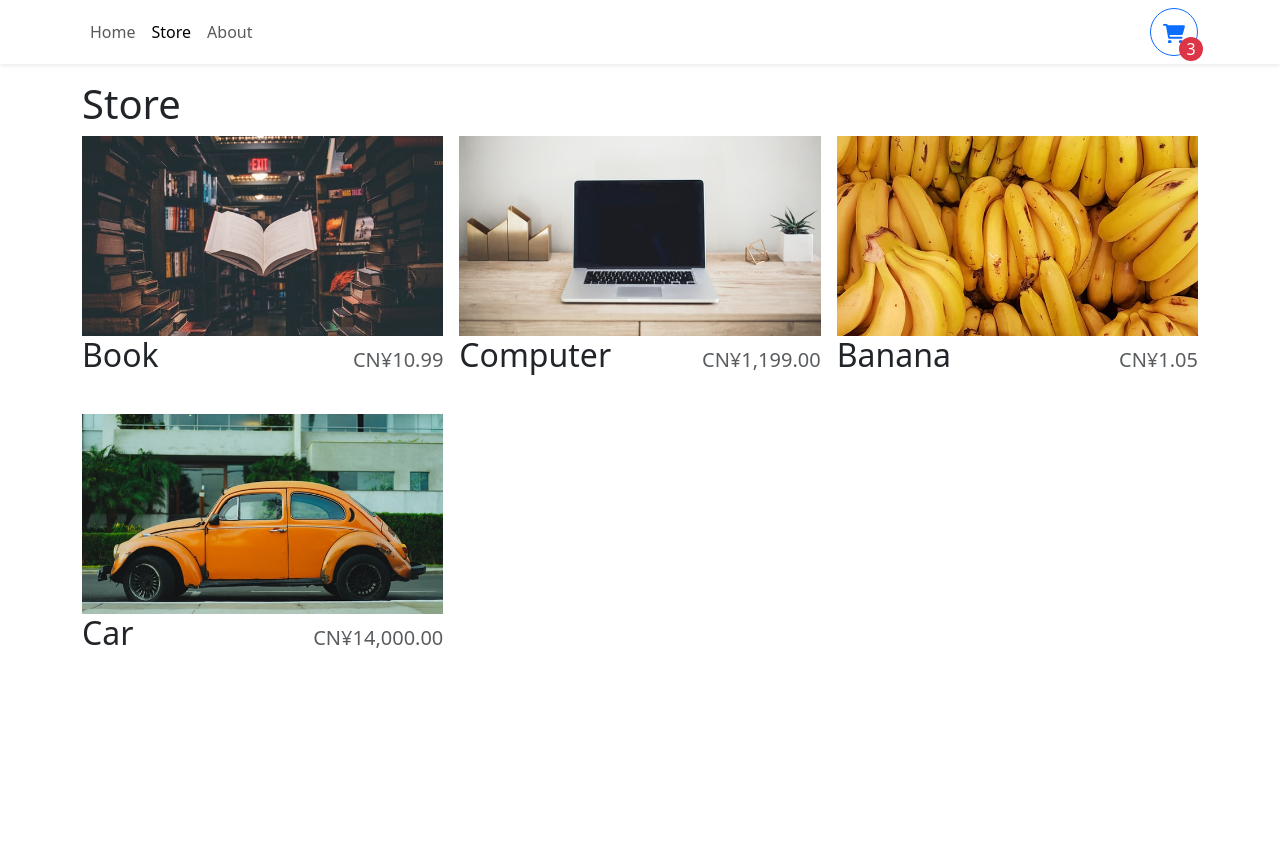
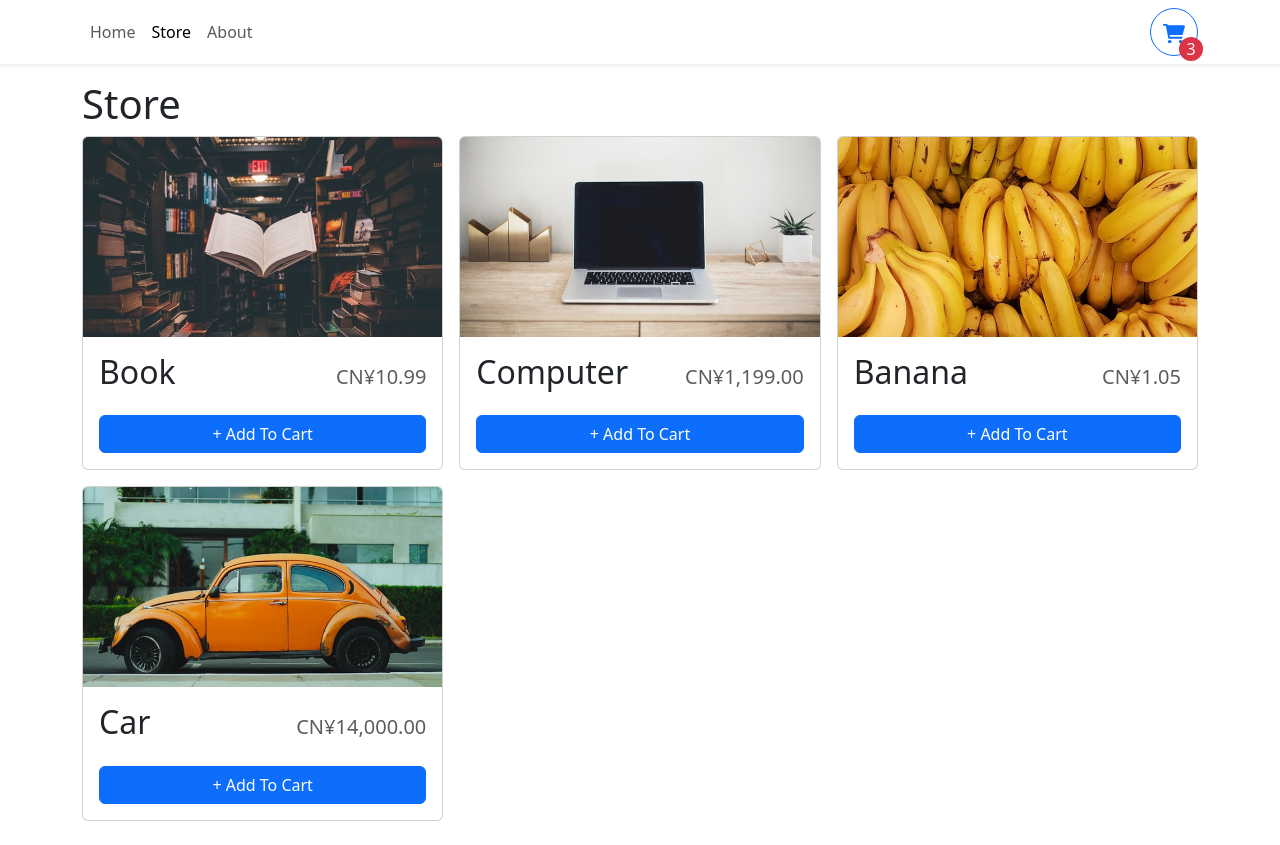
Before and after one commit to myreacts/How-To-Create-An-Advanced-Shopping-Cart-With-React-and-TypeScript, a React (Vite) app: page /store in a window 1280 px wide. Before the commit the page ends 800 px from the top, so only its background shows below. Built offline with nearby package versions, Linux system fonts and the light colour scheme.

Commit message:
feat: 购物车商品数量修改
Signed-off-by: baizhi958216 <1475289190@qq.com>

```diff
--- a/src/App.tsx
+++ b/src/App.tsx
@@ -4,10 +4,11 @@
 import Store from "./pages/Store";
 import About from "./pages/About";
 import { Navbar } from "./components/Navbar";
+import { ShoppingCartProvider } from "./content/ShoppingCartContext";
 
 function App() {
   return (
-    <>
+    <ShoppingCartProvider>
       <Navbar />
       <Container className="mb-4">
         <Routes>
@@ -16,7 +17,7 @@
           <Route path="/about" element={<About />} />
         </Routes>
       </Container>
-    </>
+    </ShoppingCartProvider>
   );
 }
 
--- a/src/components/StoreItem.tsx
+++ b/src/components/StoreItem.tsx
@@ -1,5 +1,6 @@
-import { Card } from "react-bootstrap";
+import { Button, Card } from "react-bootstrap";
 import { formatCurrency } from "../utilities/formatCurrency";
+import { useShoppingCart } from "../content/ShoppingCartContext";
 
 type StoreItemProps = {
   id: number;
@@ -9,8 +10,15 @@
 };
 
 export function StoreItem({ id, name, price, imgUrl }: StoreItemProps) {
+  const {
+    increaseCartQuantity,
+    decreaseCartQuantity,
+    removeFromCart,
+    getItemQuantity,
+  } = useShoppingCart();
+  const quantity: number = getItemQuantity(id);
   return (
-    <>
+    <Card className="h-100">
       <Card.Img
         variant="top"
         src={imgUrl}
@@ -24,7 +32,34 @@
           <span className="fs-2">{name}</span>
           <span className="ms-2 text-muted">{formatCurrency(price)}</span>
         </Card.Title>
+        <div className="mt-auto">
+          {quantity === 0 ? (
+            <Button className="w-100" onClick={() => increaseCartQuantity(id)}>
+              + Add To Cart
+            </Button>
+          ) : (
+            <div
+              className="d-flex align-items-center flex-column"
+              style={{
+                gap: ".5rem",
+              }}
+            >
+              <div className="d-flex align-items-center justify-content-center">
+                <Button onClick={() => decreaseCartQuantity(id)}>-</Button>
+                <div className="fs-3">{quantity}</div>
+                <Button onClick={() => increaseCartQuantity(id)}>+</Button>
+              </div>
+              <Button
+                variant="danger"
+                size="sm"
+                onClick={() => removeFromCart(id)}
+              >
+                Remove
+              </Button>
+            </div>
+          )}
+        </div>
       </Card.Body>
-    </>
+    </Card>
   );
 }
--- /dev/null
+++ b/src/content/ShoppingCartContext.tsx
@@ -0,0 +1,84 @@
+import { ReactNode, createContext, useContext, useState } from "react";
+
+type CartItem = {
+  id: number;
+  quantity: number;
+};
+
+type ShoppingCartProviderProps = {
+  children: ReactNode;
+};
+
+type ShoppingCartContext = {
+  getItemQuantity: (id: number) => number;
+  increaseCartQuantity: (id: number) => void;
+  decreaseCartQuantity: (id: number) => void;
+  removeFromCart: (id: number) => void;
+};
+
+const ShoppingCartContext = createContext({} as ShoppingCartContext);
+
+export function useShoppingCart() {
+  return useContext(ShoppingCartContext);
+}
+
+export function ShoppingCartProvider({ children }: ShoppingCartProviderProps) {
+  const [cartItems, setCartItems] = useState<CartItem[]>([]);
+
+  function getItemQuantity(id: number) {
+    return cartItems.find((item) => item.id === id)?.quantity || 0;
+  }
+
+  function increaseCartQuantity(id: number) {
+    setCartItems((currItems) => {
+      if (currItems.find((item) => item.id === id) == null) {
+        return [...currItems, { id, quantity: 1 }];
+      } else {
+        return currItems.map((item) => {
+          if (item.id === id) {
+            2;
+            return { ...item, quantity: item.quantity + 1 };
+          } else {
+            return item;
+          }
+        });
+      }
+    });
+  }
+
+  function decreaseCartQuantity(id: number) {
+    setCartItems((currItems) => {
+      if (currItems.find((item) => item.id === id)?.quantity === 1) {
+        return currItems.filter((item) => item.id !== id);
+      } else {
+        return currItems.map((item) => {
+          if (item.id === id) {
+            2;
+            return { ...item, quantity: item.quantity - 1 };
+          } else {
+            return item;
+          }
+        });
+      }
+    });
+  }
+
+  function removeFromCart(id: number) {
+    setCartItems((currItems) => {
+      return currItems.filter((item) => item.id != id);
+    });
+  }
+
+  return (
+    <ShoppingCartContext.Provider
+      value={{
+        getItemQuantity,
+        increaseCartQuantity,
+        decreaseCartQuantity,
+        removeFromCart,
+      }}
+    >
+      {children}
+    </ShoppingCartContext.Provider>
+  );
+}
```
Also changed, not shown: 1 other file (tests, documents, lock files or other folders).
